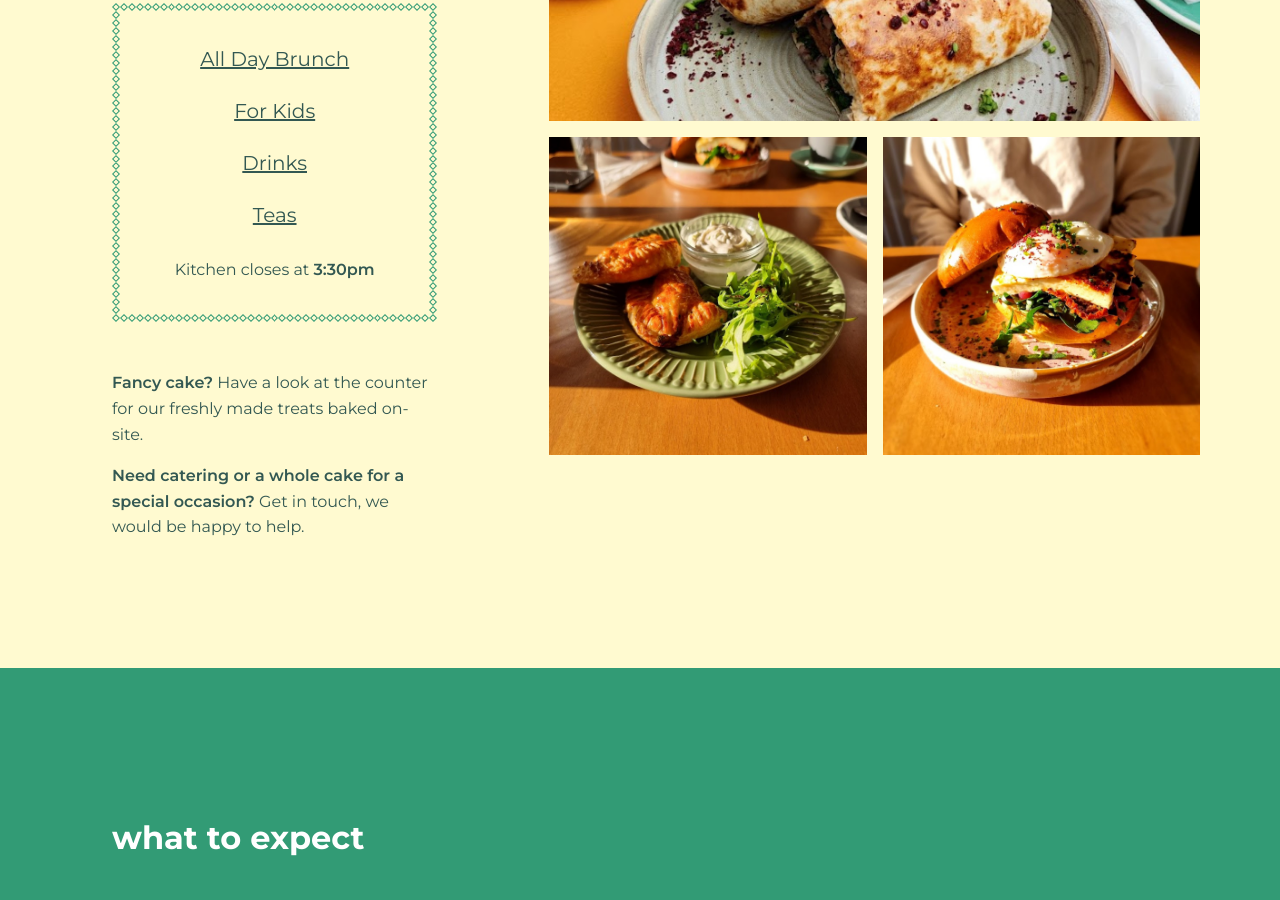
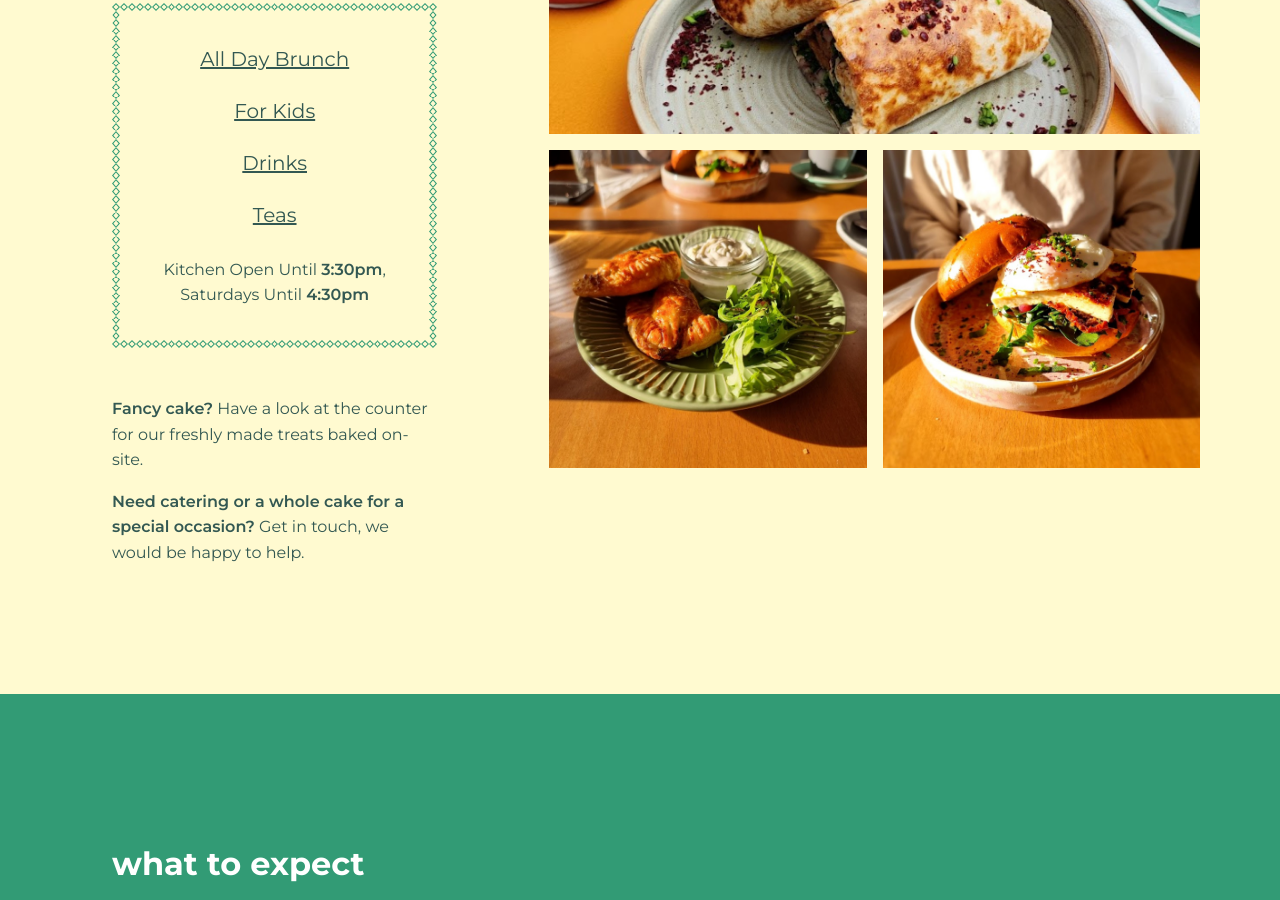
Before and after one commit to jaicab/wanasacafe, a Jekyll site: the page built from index.markdown, in a window 1280 px wide and 900 px high, scrolled down 1451 px. Built offline with Jekyll 4.4.1, drawn with Linux system fonts in a browser that asks for light colours.

Commit message:
Updated Menu

```diff
--- a/_sections/menu.markdown
+++ b/_sections/menu.markdown
@@ -5,7 +5,7 @@ position: 1
 tagline: 'We are absolutely obsessed about good, wholesome food. We use the freshest
   ingredients and work with fantastic producers to bring you a menu rooted in the
   Middle East. '
-box_body: Kitchen closes at **3:30pm**
+box_body: Kitchen Open Until **3:30pm**, Saturdays Until **4:30pm**
 images:
 - "/uploads/menu_1.jpg"
 - "/uploads/menu_2.jpg"
```
